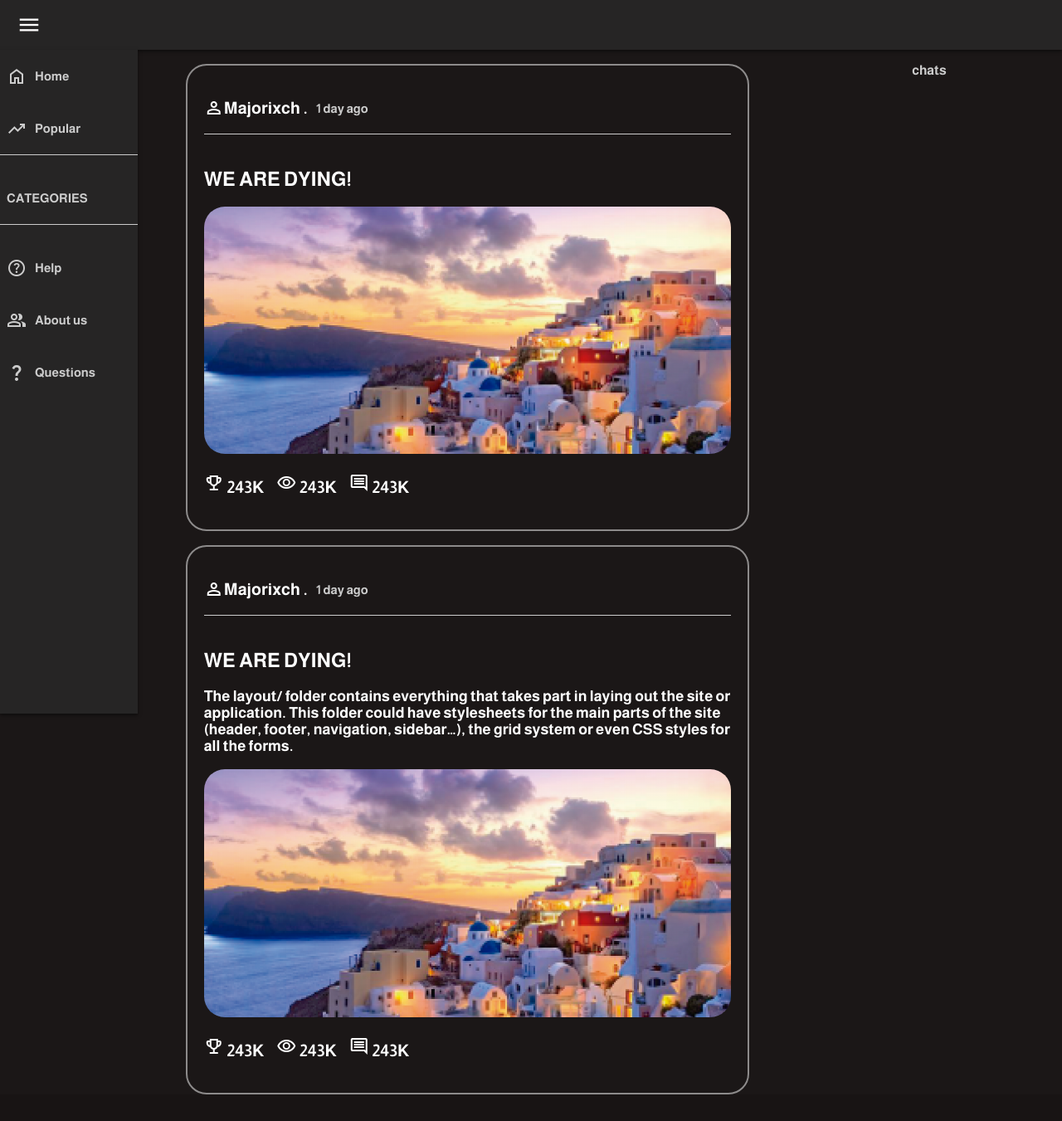
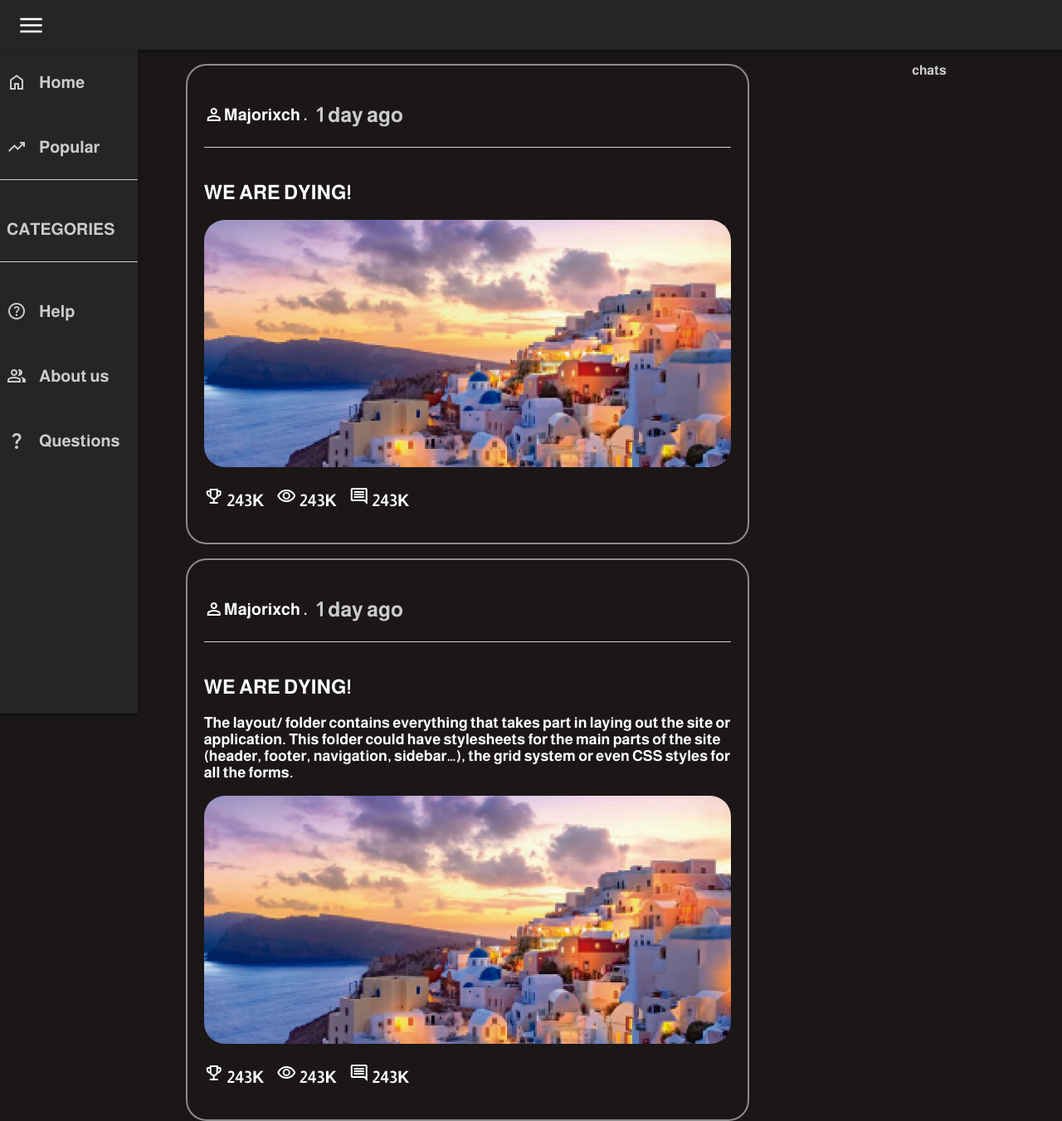
Before and after one commit to AngelDiaz591/PI4_Foro_Web, a PHP site: page / in a window 1280 px wide. Shown: the whole page at 83% size. Before the commit the page ends 1319 px from the top, so only its background shows below. Run offline with PHP 8.4, Linux system fonts and the light colour scheme; style sheets or scripts are compiled from the project's sources.

Commit message:
correction_of_errors

```diff
--- a/index.html
+++ b/index.html
@@ -4,15 +4,15 @@
     <meta charset="UTF-8">
     <meta name="viewport" content="width=device-width, initial-scale=1.0">
     <title>Visitante</title>
-    <link rel="stylesheet" href="resources/styleheets/main.css">
     <link rel="preconnect" href="https://fonts.googleapis.com">
     <link rel="preconnect" href="https://fonts.gstatic.com" crossorigin>
     <link href="https://fonts.googleapis.com/css2?family=Almarai:wght@700&display=swap" rel="stylesheet">
     <link rel="stylesheet" href="https://fonts.googleapis.com/css2?family=Material+Symbols+Outlined:opsz,wght,FILL,GRAD@20..48,100..700,0..1,-50..200" />
+    <link rel="stylesheet" href="resources/styleheets/main.css">
     <script src="resources/js/main.js"></script>
-    <script src="https://code.jquery.com/jquery-3.6.0.min.js"></script>
 </head>
 <body>
+    <script src="https://code.jquery.com/jquery-3.6.0.min.js"></script>
     <header>
         <span class="material-symbols-outlined menu" id="menu-icon">
             menu
@@ -33,10 +33,8 @@
                         <p>Popular</p>
                     </li>
                 </a>
-                <li class="div">
-
-                </li>
-                <li class="category" id="categories">
+                <li class="line"></li>
+                <li class="categories" id="categories">
                     <p>CATEGORIES</p>
                     <ul class="subcategories">
                         <a href="">
@@ -51,9 +49,7 @@
                         </a>
                     </ul>
                 </li>
-                <li class="div">
-
-                </li>
+                <li class="line"></li>
                 <a href="#">
                     <li class="category">
                         <span class="material-symbols-outlined">help</span>
@@ -84,7 +80,7 @@
                         <p class="profile">Majorixch .</p>
                         <p class="date">1 day ago</p>
                     </div>
-                    <div class="div">
+                    <div class="line">
                     </div>
                     <div class="text">
                         <h2>WE ARE DYING!</h2>
@@ -113,7 +109,7 @@
                         <p class="profile">Majorixch .</p>
                         <p class="date">1 day ago</p>
                     </div>
-                    <div class="div">
+                    <div class="line">
                     </div>
                     <div class="text">
                         <h2>WE ARE DYING!</h2>
--- /dev/null
+++ b/resources/styleheets/abstracts/_fuctions.scss
@@ -0,0 +1,3 @@
+@function px($value){
+    @return $value * 5px;
+  }
--- /dev/null
+++ b/resources/styleheets/abstracts/_mixins.scss
@@ -0,0 +1,35 @@
+$breakpoint_xl: 1250px;
+$breakpoint_tb: 800px;
+
+
+@mixin breakpoint_xl {
+    @media only screen and (max-width: $breakpoint_xl) {
+      @content;
+    }
+}
+
+@mixin breakpoint_tb {
+    @media only screen and (max-width: $breakpoint_tb) {
+      @content;
+    }
+}
+
+@mixin breakpoint_tb-min {
+  @media only screen and (min-width: $breakpoint_tb) {
+    @content;
+  }
+}
+
+@mixin line($border) {
+    display: flex;
+    align-items: center;
+    padding: 10px;
+    border-top: $border;
+}
+
+@mixin redu-line($border) {
+  display: flex;
+  align-items: center;
+  padding: 16px;
+  border-top: $border;
+}
--- a/resources/styleheets/abstracts/_variables.scss
+++ b/resources/styleheets/abstracts/_variables.scss
@@ -12,45 +12,14 @@ $font_b2: #262525;
 $font_b3: #000;
 
 $col_red: red;
-$theme_blue: #06138a;
+$theme_bl: #06138a;
+$font_g: green;
 
 
 //border
-$sol: solid;
+$bor_fond: 0px 2px 4px rgba(0, 0, 0, 0.5);
+$border: 1px solid #ccc;
+$bor_card:2px solid rgba(255, 255, 255, 0.5);
 
-//box_shadow
-$bor_fond: rgba(0, 0, 0, 0.5);
-
-//alineaciones
-$ali_left: left;
-$ali_center: center;
-$ali_ini: right;
-$ali_auto: auto;
-$po_rela: relative;
-$po_abs: absolute;
-
-//columnas_filas
-$fix: fixed;
-$fila: flex;
-$solid: block;
-$colu: column;
-$colu_rev: column-reverse;
-
-//cursor
-$poit: pointer;
-
-//px
-$p1: 10px;
-$p1_5: 15px;
-$p2: 20px;
-$p2_5:25px;
-$p3:30px;
-$p3_5: 35px;
-$p4: 40px;
-$p4_5:45px;
-$p5:50px;
-$p5_5:55px;
-$p6: 60px;
-
-//vacio
-$no: none;
+//transitions
+$tr:background-color 0.3s, color 0.3s;
--- a/resources/styleheets/base/_base.scss
+++ b/resources/styleheets/base/_base.scss
@@ -1,5 +1,5 @@
 
-body{
+body {
     padding: 0;
     margin: 0;
     height: 100%;
@@ -7,16 +7,8 @@ body{
     background-color: $font_b1;
     font-family: 'Almarai', sans-serif;
 }
-.container{
+.container {
     height: 100%;
-    display: $fila;
+    display: flex;
     color: $font_w1;
 }
-
-@media (max-width: 800px) {
-
-    .container {
-        margin-left: 0;
-        flex-direction: $colu_rev;
-    }
-}
--- a/resources/styleheets/components/_cards.scss
+++ b/resources/styleheets/components/_cards.scss
@@ -1,78 +1,70 @@
 
 .box {
-    padding: 20px;
-    border-radius: 25px;
-    border: 2px solid rgba(255, 255, 255, 0.5);
+    padding: px(4);
+    border-radius: px(5);
+    border: $bor_card;
     max-width: 80%;
     color: $font_w;
-    text-align: $ali_center;
+    text-align: center;
     margin: auto;
 }
-
-.div{
-    display: $fila;
-    align-items: $ali_center;
-    padding: $p1;
-    border-top: 1px $sol $font_w1;
-}
-.user{
-    display: $fila;
-    align-items: $ali_center;
-    font-size: $p2 ;
+.user {
+    display: flex;
+    align-items: center;
+    font-size: px(4) ;
     .profile{
-        cursor: $poit;
-        transition: background-color 0.3s, color 0.3s;
+        cursor: pointer;
+        transition: $tr;
         &:hover {
-            color: $theme_blue;
+            color: $theme_bl;
         }
     }
 }
-
-.date{
-    font-size: $p1_5;
-    margin-left: $p1;
+.date {
+    font-size: px(5);
+    margin-left: px(2);
     color: $font_w1;
 }
-.text{
-    text-align: $ali_left;
+.line {
+    @include line($border);
+}
+.text {
+    text-align: left;
     p{
         font-size: 18px ;
     }
 }
-.hidden-important {
-    display: $no !important;
-}
-@media (max-width: 800px) {
+@include breakpoint_tb {
     .hidden {
-        display: $no;
+        display: none;
     }
 }
-@media (min-width: 800px){
-    .hidden_{
-        display: $no !important;
+@include breakpoint_tb-min {
+    .hidden_ {
+        //doesn't work without the !important
+        display: none !important;
     }
 }
-.read-less-btn{
-    display: $no;
+.read-less-btn {
+    display: none;
 }
 .image img {
     max-width: 100%;
-    height: $ali_auto;
-    border-radius: $p2_5;
+    height: auto;
+    border-radius: px(5);
 
 }
-
 .actions {
-    display: $fila;
-    align-items: $ali_center;
-    font-size: $p2 !important;
+    display: flex;
+    align-items: center;
+    font-size: px(4);
     p {
-        margin-right: $p1_5;
-        cursor: $poit;
-        transition: background-color 0.3s, color 0.3s;
+        margin-right: px(3);
+        cursor: point;
+        transition: $tr;
 
         &:hover {
-            color: $theme_blue;
+            color: $theme_bl;
         }
     }
 }
--- a/resources/styleheets/components/_nav.scss
+++ b/resources/styleheets/components/_nav.scss
@@ -1,40 +1,38 @@
 
 nav {
     z-index: 1;
-    margin-top: $p6;
-    position: $fix;
+    margin-top: px(12);
+    position: fixed;
     width: 13%;
     height: 100%;
     min-width: 120px;
     background-color: $font_b2;
     color: $font_w1;
-    box-shadow: 0px 2px 4px $bor_fond;
-    overflow-y: $ali_auto;
+    box-shadow: $bor_fond;
+    overflow-y: auto;
     transition: transform 0.3s ease-in-out;
-
-    .div
-        {
-            display: $fila;
-            align-items: $ali_center;
-            padding: $p1;
-            border-top: 1px $sol $font_w1;
+    font-size: 20px;
+    .line {
+            @include line($border);
     }
     .icons {
         color: $font_w1;
-        display: $fila;
-        flex-direction: $colu;
+        display: flex;
+        flex-direction: column;
         padding: 0;
         margin: 0;
-        list-style: $no;
+        list-style: none;
+        a {
+            color: $font_w1;
+            text-decoration: none;
 
             .category {
-            position: $po_rela;
-            display: $fila;
-            align-items: $ali_center;
+                position: relative;
+                display: flex;
+                align-items: center;
                 padding: 8px;
-            cursor: $poit;
-            font-size: $p1_5;
-            transition: background-color 0.3s, color 0.3s;
+                cursor: pointer;
+                transition: $tr;
                 color: $font_w1;
                 &:hover {
                     background-color: $font_w;
@@ -43,81 +41,89 @@ nav {
                 }
 
             }
-        a{
-            color: $font_w1;
-            text-decoration: $no;
-
-        }
-
             span {
-            margin-right: $p1;
+                margin-right: 15px;
             }
         }
-    @media (max-width: 1250px) {
-        .icons {
-            .category {
-                font-size: 0.8em;
+        .categories {
+            position: relative;
+            display: flex;
+            align-items: center;
+            padding: 8px;
+            cursor: pointer;
+            transition: $tr;
+            color: $font_w1;
+            &:hover {
+                background-color: $font_w;
+                color: $font_b;
             }
         }
     }
-
 }
-@media (max-width: 800px) {
+@include breakpoint_xl {
     nav{
+        font-size: 13px;
+    }
+}
+@include breakpoint_tb {
+    nav {
         width: 100%;
         height: 35%;
-        position: $fix;
+        position: fixed;
         top: 0;
     }
-    .category{
+    .category {
         p{
             margin: 0;
-            font-size: $p1_5;
+            font-size: 20px;
         }
     }
-    li.div{
-            display: $fila;
-            align-items: $ali_center;
+    .line {
+        display: flex;
+        align-items: center;
         padding: 6px;
-            border-top: 1px $sol $font_w1;
+        border-top: $border;
+    }
+    .line {
+        @include redu-line($border);
     }
 }
-
+//works with the js nav
 .hide-nav {
-    display: $no;
+    display: none;
 }
 
 .subcategories {
-    display: $no;
-    position: $po_abs;
+    display: none;
+    position: absolute;
     width: 200px;
     top: 0;
     left: 100%;
-    list-style: $no;
+    list-style: none;
     padding: 0;
     margin: 0;
     background-color: $font_b2;
-    flex-direction: $colu;
+    flex-direction: column;
     z-index: 1;
 }
 
 .subcategories .subcategory {
-    padding: $p1;
-    cursor: $poit;
+    padding: 10px;
+    cursor: pointer;
     font-size: 16px;
-    transition: background-color 0.3s, color 0.3s;
+    transition: $tr;
 }
 
 .subcategories .subcategory:hover {
     background-color: $font_w;
-    color: green;
+    color: $font_g;
 }
 
 .subcategories a {
-    text-decoration: $no;
+    text-decoration: none;
     color: inherit;
 }
 
 .subcategories span {
-    margin-right: $p1;
+    margin-right: px(2);
 }
--- a/resources/styleheets/layout/_header.scss
+++ b/resources/styleheets/layout/_header.scss
@@ -1,19 +1,18 @@
-$fondo: #262525;
 header {
-  height: $p6;
+  height: px(12);
   background-color: $font_b2;
   color: $font_w;
-  box-shadow: 0px 2px 4px $bor_fond;
+  box-shadow:  $bor_fond;
   z-index: 1;
-  position: $fix;
+  position: fixed;
   width: 100%;
   transition: top 0.3s;
-  display: $fila;
-  align-items: $ali_center;
+  display: flex;
+  align-items: center;
 }
 
 .menu {
-  font-size: $p3 !important;
-  margin-left: $p2;
-  cursor: $poit;
+  font-size: px(7);
+  margin-left: px(4);
+  cursor: pointer;
 }
--- a/resources/styleheets/layout/_invi.scss
+++ b/resources/styleheets/layout/_invi.scss
@@ -1,37 +1,29 @@
 
+@include breakpoint_tb {
+    .container {
+        margin-left: 0;
+        flex-direction: column-reverse;
+    }
+}
 main {
-    margin-top: $p6;
+    margin-top: px(12);
     flex: 57%;
     margin-left: 13%;
-    text-align: $ali_center;
+    text-align: center;
 
-    @media (max-width: 800px) {
-        .centered-box {
-            max-width: 90%;
-        }
-
+    @include breakpoint_tb {
         flex: 1;
         margin-left: 0;
-
-
     }
-
 }
-
-
-
 //part of chats
 .chats {
-    margin-top: $p6;
+    margin-top: px(12);
     flex: 20%;
-    text-align: $ali_center;
+    text-align: center;
     color: $font_w1;
-    @media (max-width: 800px) {
-        .centered-box {
-            max-width: 90%;
-        }
+    @include breakpoint_tb {
         flex: 1;
         margin-left: 0;
-
     }
 }
--- a/resources/styleheets/main.css
+++ b/resources/styleheets/main.css
@@ -13,12 +13,6 @@ body {
   color: #ccc;
 }
 
-@media (max-width: 800px) {
-  .container {
-    margin-left: 0;
-    flex-direction: column-reverse;
-  }
-}
 header {
   height: 60px;
   background-color: #262525;
@@ -33,24 +27,27 @@ header {
 }
 
 .menu {
-  font-size: 30px !important;
+  font-size: 35px;
   margin-left: 20px;
   cursor: pointer;
 }
 
+@media only screen and (max-width: 800px) {
+  .container {
+    margin-left: 0;
+    flex-direction: column-reverse;
+  }
+}
 main {
   margin-top: 60px;
   flex: 57%;
   margin-left: 13%;
   text-align: center;
 }
-@media (max-width: 800px) {
+@media only screen and (max-width: 800px) {
   main {
     flex: 1;
     margin-left: 0;
-  }
-  main .centered-box {
-    max-width: 90%;
   }
 }
 
@@ -60,13 +57,10 @@ main {
   text-align: center;
   color: #ccc;
 }
-@media (max-width: 800px) {
+@media only screen and (max-width: 800px) {
   .chats {
     flex: 1;
     margin-left: 0;
-  }
-  .chats .centered-box {
-    max-width: 90%;
   }
 }
 
@@ -78,13 +72,6 @@ main {
   color: white;
   text-align: center;
   margin: auto;
-}
-
-.div {
-  display: flex;
-  align-items: center;
-  padding: 10px;
-  border-top: 1px solid #ccc;
 }
 
 .user {
@@ -101,9 +88,16 @@ main {
 }
 
 .date {
-  font-size: 15px;
+  font-size: 25px;
   margin-left: 10px;
   color: #ccc;
+}
+
+.line {
+  display: flex;
+  align-items: center;
+  padding: 10px;
+  border-top: 1px solid #ccc;
 }
 
 .text {
@@ -113,16 +107,12 @@ main {
   font-size: 18px;
 }
 
-.hidden-important {
-  display: none !important;
-}
-
-@media (max-width: 800px) {
+@media only screen and (max-width: 800px) {
   .hidden {
     display: none;
   }
 }
-@media (min-width: 800px) {
+@media only screen and (min-width: 800px) {
   .hidden_ {
     display: none !important;
   }
@@ -140,11 +130,11 @@ main {
 .actions {
   display: flex;
   align-items: center;
-  font-size: 20px !important;
+  font-size: 20px;
 }
 .actions p {
   margin-right: 15px;
-  cursor: pointer;
+  cursor: point;
   transition: background-color 0.3s, color 0.3s;
 }
 .actions p:hover {
@@ -163,8 +153,9 @@ nav {
   box-shadow: 0px 2px 4px rgba(0, 0, 0, 0.5);
   overflow-y: auto;
   transition: transform 0.3s ease-in-out;
+  font-size: 20px;
 }
-nav .div {
+nav .line {
   display: flex;
   align-items: center;
   padding: 10px;
@@ -178,34 +169,46 @@ nav .icons {
   margin: 0;
   list-style: none;
 }
-nav .icons .category {
+nav .icons a {
+  color: #ccc;
+  text-decoration: none;
+}
+nav .icons a .category {
   position: relative;
   display: flex;
   align-items: center;
   padding: 8px;
   cursor: pointer;
-  font-size: 15px;
   transition: background-color 0.3s, color 0.3s;
   color: #ccc;
 }
-nav .icons .category:hover {
+nav .icons a .category:hover {
   background-color: white;
   color: black;
 }
-nav .icons a {
+nav .icons a span {
+  margin-right: 15px;
+}
+nav .icons .categories {
+  position: relative;
+  display: flex;
+  align-items: center;
+  padding: 8px;
+  cursor: pointer;
+  transition: background-color 0.3s, color 0.3s;
   color: #ccc;
-  text-decoration: none;
 }
-nav .icons span {
-  margin-right: 10px;
+nav .icons .categories:hover {
+  background-color: white;
+  color: black;
 }
-@media (max-width: 1250px) {
-  nav .icons .category {
-    font-size: 0.8em;
+
+@media only screen and (max-width: 1250px) {
+  nav {
+    font-size: 13px;
   }
 }
-
-@media (max-width: 800px) {
+@media only screen and (max-width: 800px) {
   nav {
     width: 100%;
     height: 35%;
@@ -214,12 +217,18 @@ nav .icons span {
   }
   .category p {
     margin: 0;
-    font-size: 15px;
+    font-size: 20px;
   }
-  li.div {
+  .line {
     display: flex;
     align-items: center;
     padding: 6px;
+    border-top: 1px solid #ccc;
+  }
+  .line {
+    display: flex;
+    align-items: center;
+    padding: 16px;
     border-top: 1px solid #ccc;
   }
 }
--- a/resources/styleheets/main.scss
+++ b/resources/styleheets/main.scss
@@ -1,9 +1,13 @@
 
 //Abstracts
-@import 'abstracts/variables';
+@import
+    'abstracts/variables',
+    'abstracts/mixins',
+    'abstracts/fuctions';
 
 //base
-@import 'base/base';
+@import
+    'base/base';
 
 //layout
 @import
@@ -12,6 +16,6 @@
 
 //components
 @import
-'components/cards',
-'components/card-chats',
-'components/nav';
+    'components/cards',
+    'components/card-chats',
+    'components/nav';
```
Also changed, not shown: resources/js/main.js (+0 -10 lines), 1 other file. Lines whose indentation alone changed are shown as unchanged.
